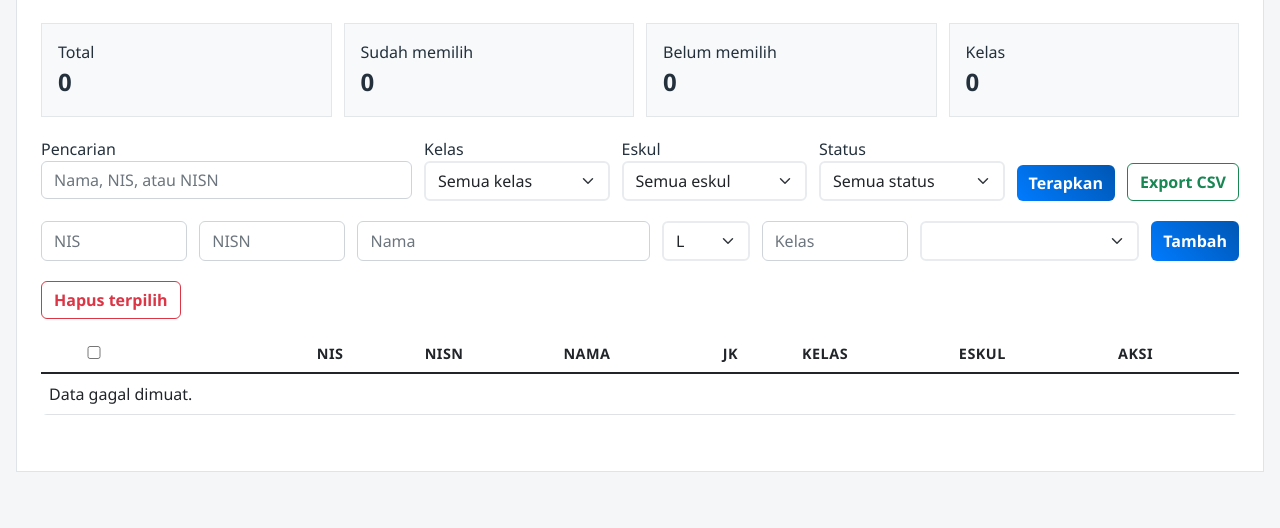
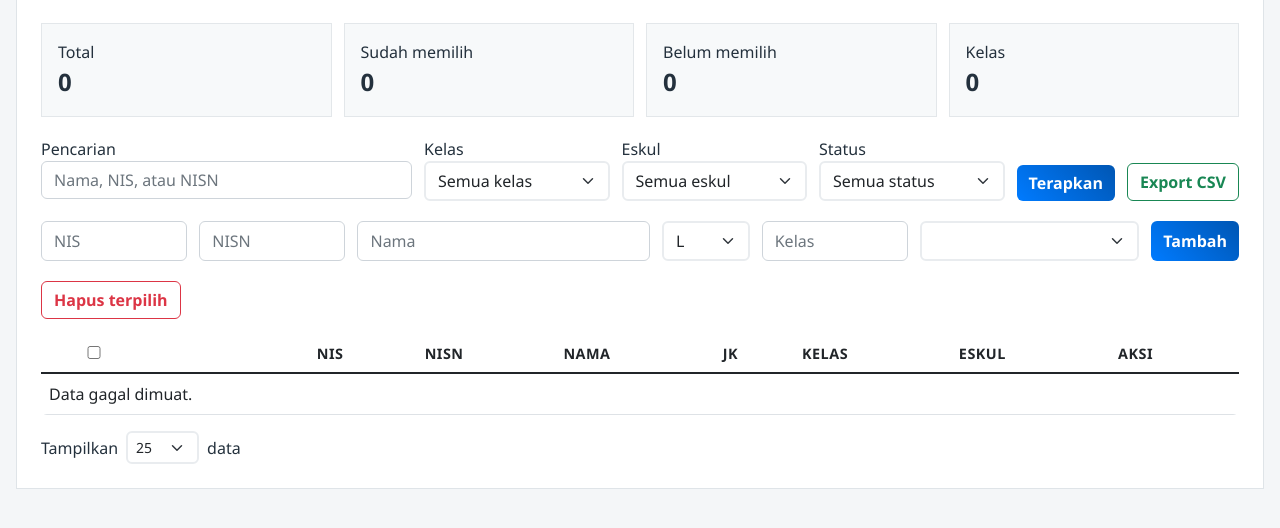
Before and after one commit to fanfanfw/form_eskul, a FastAPI app: page /registrations in a window 1280 px wide. Shown: the part 171-699 px from the top of the page. Run offline with FastAPI, Linux system fonts and the light colour scheme; lists and menus that the app fills with data are empty; some libraries are stand-ins or nearby versions.

Commit message:
feat(admin): select page size

```diff
--- a/static/js/registrations_simple.js
+++ b/static/js/registrations_simple.js
@@ -1,5 +1,6 @@
 let page = 1;
 let pages = 1;
+let pageSize = 25;
 let options = { kelas: [], eskul: [] };
 
 const $ = id => document.getElementById(id);
@@ -29,7 +30,7 @@ function params(includePage = true) {
   ].forEach(([key, value]) => value && query.set(key, value));
   if (includePage) {
     query.set('page', page);
-    query.set('page_size', 25);
+    query.set('page_size', pageSize);
   }
   return query;
 }
@@ -262,6 +263,11 @@ document.addEventListener('DOMContentLoaded', () => {
     page = 1;
     loadStudents();
   });
+  $('pageSize').addEventListener('change', event => {
+    pageSize = Number(event.target.value);
+    page = 1;
+    loadStudents();
+  });
   $('checkAll').addEventListener('change', event => {
     document.querySelectorAll('.student-check').forEach(input => { input.checked = event.target.checked; });
   });
--- a/templates/registrations.html
+++ b/templates/registrations.html
@@ -76,7 +76,18 @@
             <tbody id="studentRows"></tbody>
           </table>
         </div>
-        <nav><ul class="pagination" id="pagination"></ul></nav>
+        <div class="d-flex flex-wrap justify-content-between align-items-center gap-3">
+          <label class="d-flex align-items-center gap-2">Tampilkan
+            <select class="form-select form-select-sm" id="pageSize" aria-label="Jumlah data per halaman">
+              <option value="10">10</option>
+              <option value="25" selected>25</option>
+              <option value="50">50</option>
+              <option value="100">100</option>
+            </select>
+            data
+          </label>
+          <nav aria-label="Halaman data siswa"><ul class="pagination mb-0" id="pagination"></ul></nav>
+        </div>
       </section>
       <section class="tab-pane fade" id="import">
         <h2>Import data siswa</h2>
@@ -104,7 +115,7 @@
   </main>
   <script src="https://cdn.jsdelivr.net/npm/bootstrap@5.1.3/dist/js/bootstrap.bundle.min.js"></script>
   <script src="https://cdn.jsdelivr.net/npm/sweetalert2@11"></script>
-  <script src="{{ url_for('static', path='/js/registrations_simple.js') }}?v=3"></script>
+  <script src="{{ url_for('static', path='/js/registrations_simple.js') }}?v=4"></script>
   {% endif %}
 </body>
 </html>
```
